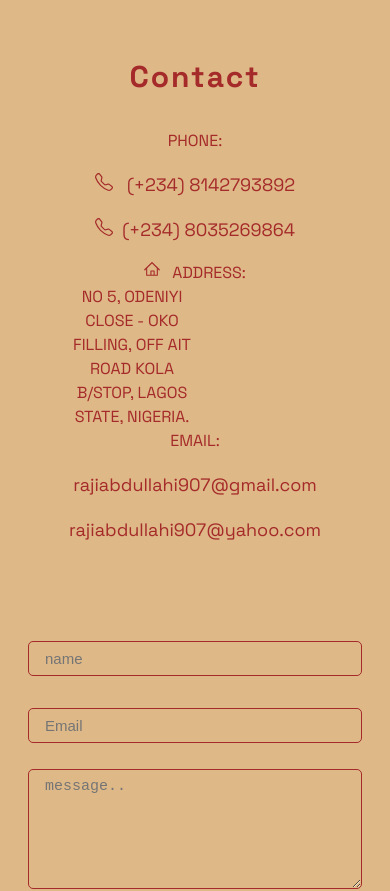
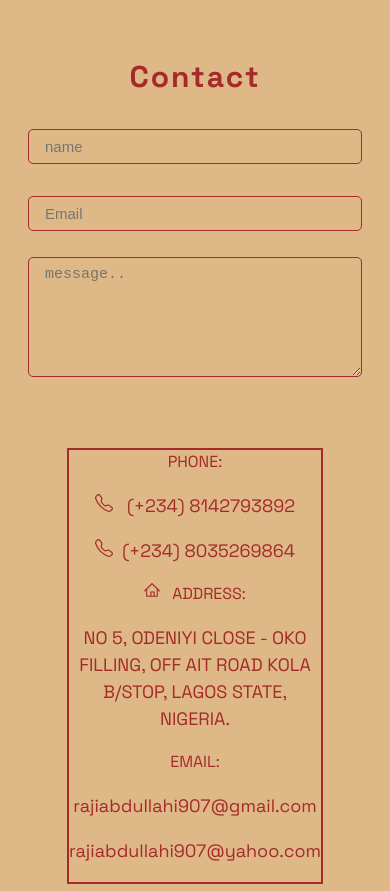
Before and after one commit to ameer017/ameer-portfolio-website, a React (Vite) app: page / in a window 390 px wide. Shown: the part 6140-7031 px from the top of the page. Built offline with nearby package versions, Linux system fonts and the light colour scheme.

Commit message:
react_done

```diff
--- a/src/Contact/Contact.jsx
+++ b/src/Contact/Contact.jsx
@@ -57,7 +57,7 @@ const Contact = () => {
       <h3 className="--ta">Contact</h3>
 
       <div className="contact">
-        <div>
+        <div className="texts__">
           <div>
             <label>PHONE:</label>
             <p>
@@ -72,10 +72,10 @@ const Contact = () => {
             <label>
               <RxHome /> &nbsp; ADDRESS:
             </label>
-            <address>
+            <p>
               NO 5, ODENIYI CLOSE - OKO FILLING, OFF AIT ROAD KOLA B/STOP, LAGOS
               STATE, NIGERIA.
-            </address>
+            </p>
           </div>
 
           <div>
--- a/src/Contact/Contact.scss
+++ b/src/Contact/Contact.scss
@@ -1,10 +1,20 @@
 .contact {
   display: flex;
-  gap: 5rem;
+  gap: 2rem;
   padding: 0 3rem;
   justify-content: center;
   align-items: center;
-  flex-wrap: wrap;
+
+  @media screen and (max-width: 860px) {
+    flex-direction: column-reverse;
+
+    .texts__ {
+      border: 2px solid;
+      justify-content: center;
+      align-items: center;
+      text-align: center;
+    }
+  }
 
   .form-items {
     display: flex;
```
